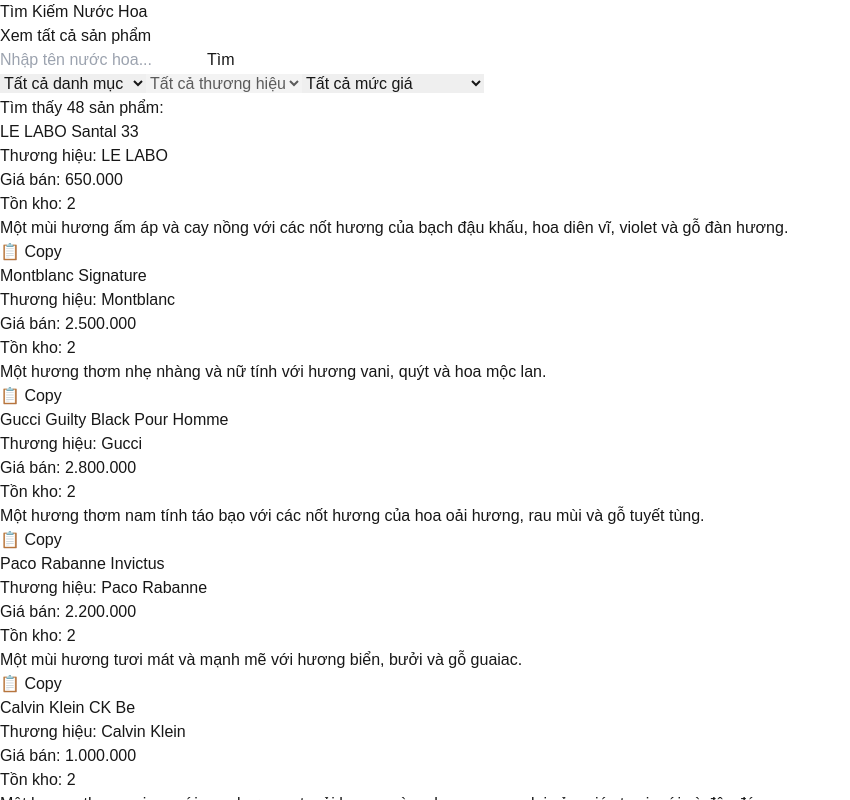
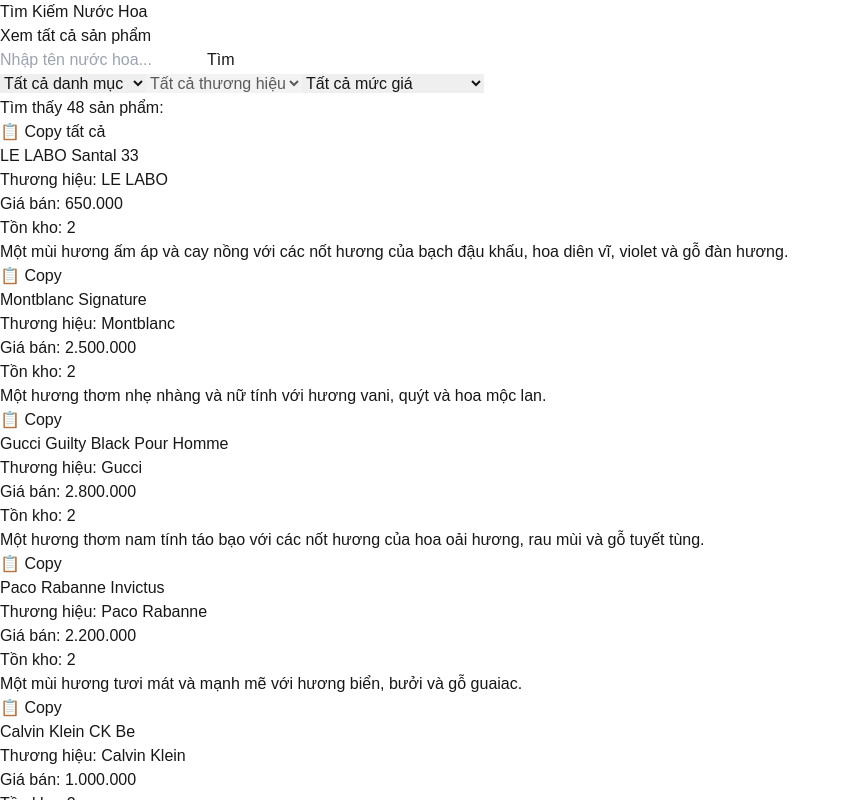
Before and after one commit to datphii/datphii, a Next.js app: page / in a window 1280 px wide. Both pictures are taken after a click on the button "Tìm". Shown: the top 800 px of the page, without its empty margins (0-850 px from the left). Built offline with nearby package versions, Linux system fonts and the light colour scheme.

Commit message:
10nd commit

```diff
--- a/src/app/page.tsx
+++ b/src/app/page.tsx
@@ -120,6 +120,24 @@
     setTimeout(() => setToast(null), 3000)
   }
 
+  // Thêm hàm copy tất cả sản phẩm
+  const copyAllProducts = () => {
+    if (!result || 'error' in result) return;
+
+    const productsData = Array.isArray(result) ? result : [result];
+    const formattedData = productsData.map(product => ({
+      name: product["Product Name"],
+      brand: product["Brand"],
+      price: product["Price"],
+      stock: product["Stock"],
+      description: product["Description"]
+    }));
+
+    navigator.clipboard.writeText(JSON.stringify(formattedData, null, 2))
+    setToast('Đã sao chép tất cả sản phẩm!')
+    setTimeout(() => setToast(null), 3000)
+  }
+
   return (
     <div className="min-h-screen bg-gray-50">
       <div className="max-w-2xl mx-auto p-8">
@@ -201,7 +219,15 @@
               <p className="text-red-500">{result.error}</p>
             ) : Array.isArray(result) ? (
               <div className="space-y-4">
-                <p className="font-medium">Tìm thấy {result.length} sản phẩm:</p>
+                <div className="flex justify-between items-center">
+                  <p className="font-medium">Tìm thấy {result.length} sản phẩm:</p>
+                  <button
+                    onClick={copyAllProducts}
+                    className="px-4 py-2 bg-blue-500 text-white rounded-md hover:bg-blue-600 transition-colors text-sm"
+                  >
+                    📋 Copy tất cả
+                  </button>
+                </div>
                 {result.map((product, index) => (
                   <div key={index} className="border-b pb-4 last:border-0">
                     <div className="flex justify-between items-start">
```
